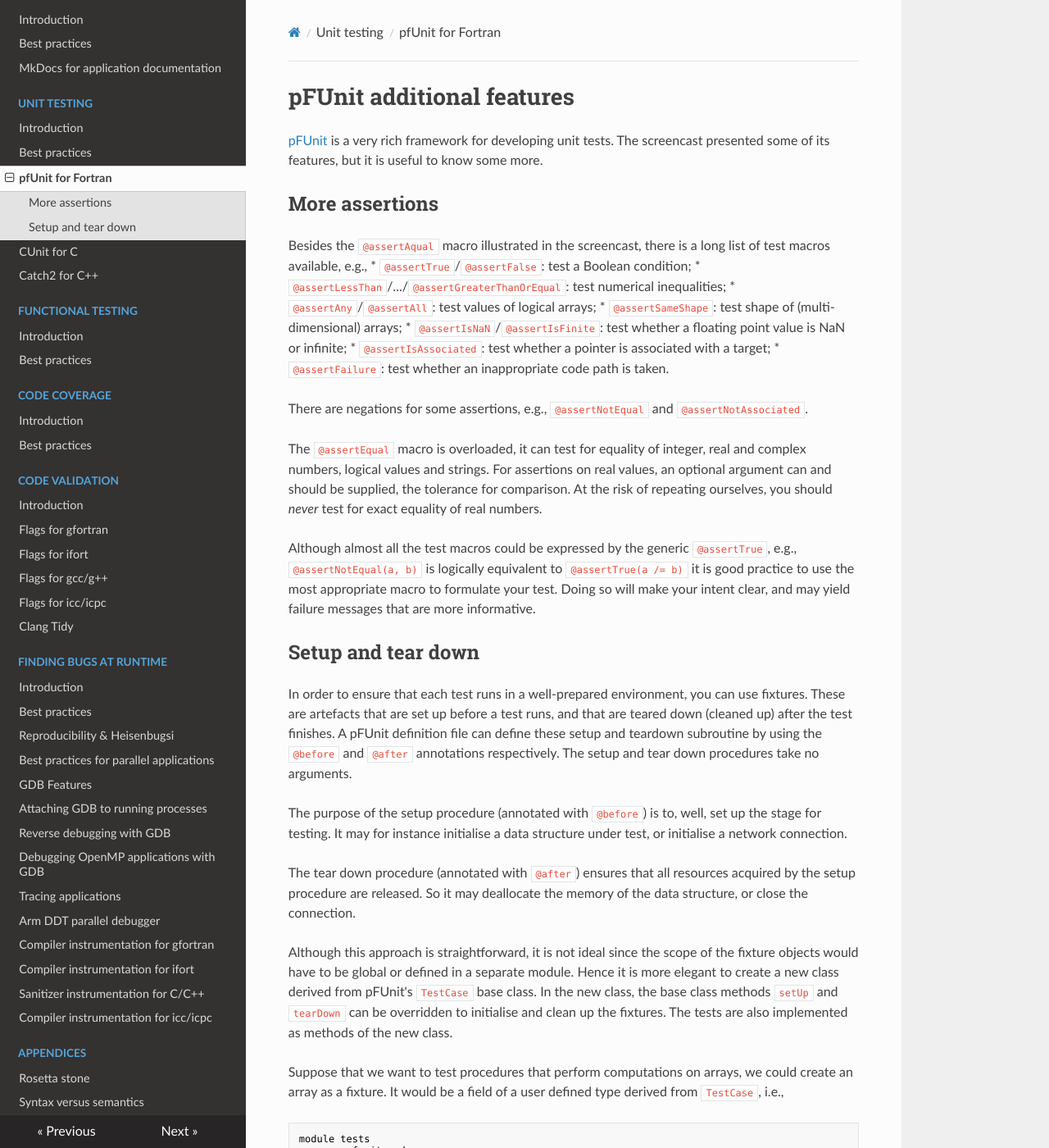
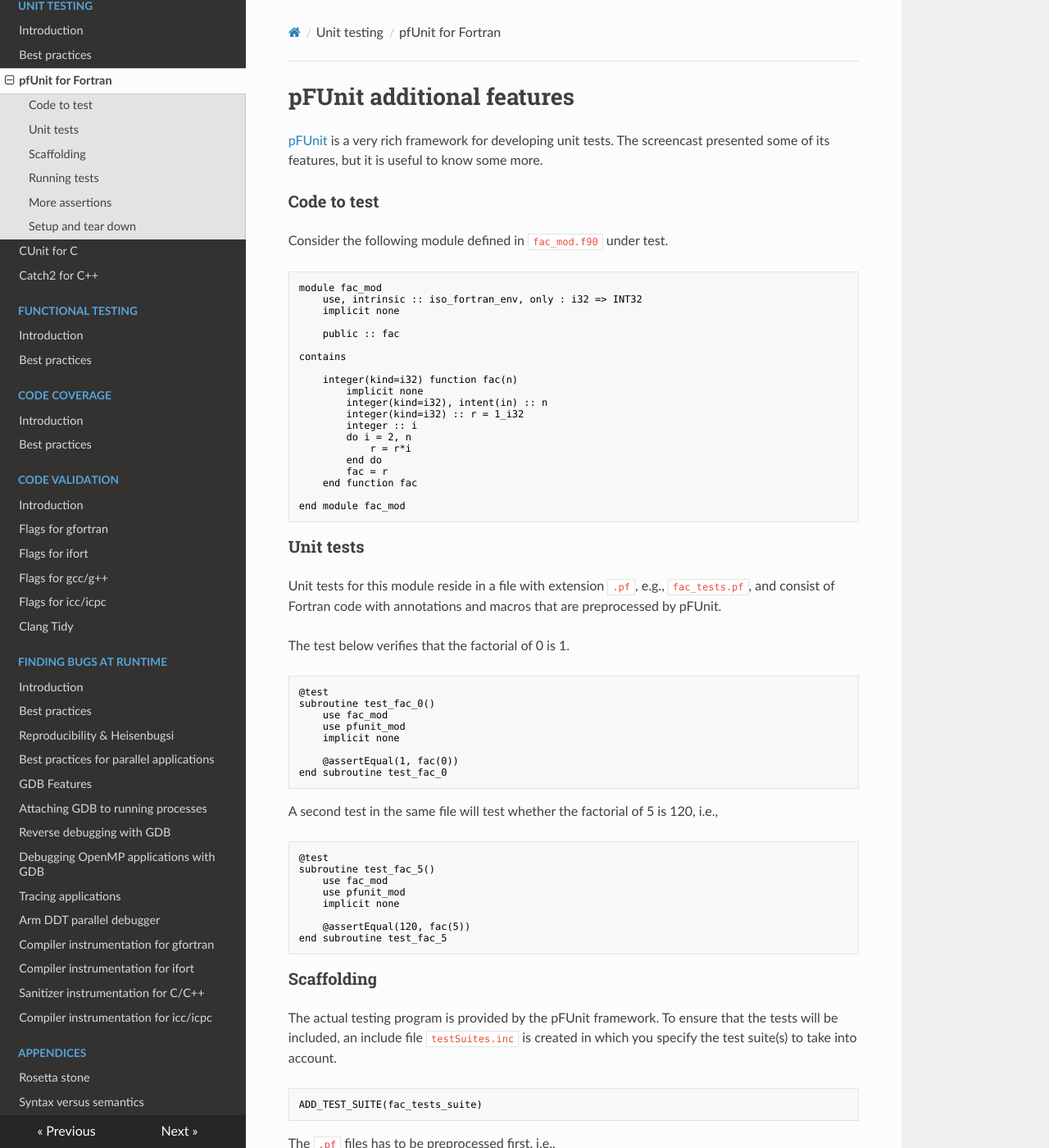
Before and after one commit to gjbex/Defensive_programming_and_debugging, an MkDocs documentation site: the page built from docs/Testing/UnitTesting/pfunit_fortran.md, in a window 1280 px wide and 1400 px high. Shown: the whole window at 82% size. Built offline with MkDocs 1.6.1, drawn with Linux system fonts in a browser that asks for light colours; nearby versions of some CDN libraries; some of the changed text lies outside the part shown.

Commit message:
Add simple pFUnit usage example

```diff
--- a/docs/Testing/UnitTesting/pfunit_fortran.md
+++ b/docs/Testing/UnitTesting/pfunit_fortran.md
@@ -2,10 +2,133 @@
 
 [pFUnit](https://sourceforge.net/projects/pfunit/) is a very rich framework for developing unit tests.  The screencast presented some of its features, but it is useful to know some more.
 
+### Code to test
+
+Consider the following module defined in `fac_mod.f90` under test.
+
+~~~~fortran
+module fac_mod
+    use, intrinsic :: iso_fortran_env, only : i32 => INT32
+    implicit none
+
+    public :: fac
+
+contains
+
+    integer(kind=i32) function fac(n)
+        implicit none
+        integer(kind=i32), intent(in) :: n
+        integer(kind=i32) :: r = 1_i32
+        integer :: i
+        do i = 2, n
+            r = r*i
+        end do
+        fac = r
+    end function fac
+
+end module fac_mod
+~~~~
+
+### Unit tests
+
+Unit tests for this module reside in a file with extension `.pf`, e.g., `fac_tests.pf`, and consist of Fortran code with annotations and macros that are preprocessed by pFUnit.
+
+The test below verifies that the factorial of 0 is 1.
+
+~~~fortran
+@test
+subroutine test_fac_0()
+    use fac_mod
+    use pfunit_mod
+    implicit none
+
+    @assertEqual(1, fac(0))
+end subroutine test_fac_0
+~~~
+
+A second test in the same file will test whether the factorial of 5 is 120, i.e.,
+
+~~~~fortran
+@test
+subroutine test_fac_5()
+    use fac_mod
+    use pfunit_mod
+    implicit none
+
+    @assertEqual(120, fac(5))
+end subroutine test_fac_5
+~~~~
+
+### Scaffolding
+
+The actual testing program is provided by the pFUnit framework.  To ensure that the tests will be included, an include file `testSuites.inc` is created in which you specify the test suite(s) to take into account.
+
+~~~~fortran
+ADD_TEST_SUITE(fac_tests_suite)
+~~~~
+
+The `.pf` files has to be preprocessed first, i.e.,
+
+~~~~
+tests: tests.exe
+
+ifneq ($(BASEMK_INCLUDED),YES)
+include $(PFUNIT)/include/base.mk
+endif
+
+FC = gfortran
+FFLAGS += -g -I$(PFUNIT)/mod -I.
+LIBS = $(PFUNIT)/lib/libpfunit$(LIB_EXT)
+
+SRCS = $(wildcard *.pf)
+OBJS = $(SRCS:.pf=.o)
+APPL_OBJS = fac_mod.o
+
+tests.exe: $(APPL_OBJS) $(OBJS)
+	$(FC) $(FFLAGS) $(FPPFLAGS) -o $@  \
+        $(PFUNIT)/include/driver.F90 $(OBJS) $(APPL_OBJS) $(LIBS)
+
+testSuites.inc: $(SRCS)
+
+%.F90: %.pf
+	$(PFUNIT)/bin/pFUnitParser.py $< $@
+
+fac_mod.o: fac_mod.f90
+	$(FC) $(FFLAGS) -c $<
+
+%.o: %.F90
+	$(FC) -c $(FFLAGS) $(FPPFLAGS) $<
+
+clean:
+	$(RM) *.exe
+~~~~
+
+The `.pf` files will be preprocessed by `pFUnitParser.py` into `.F90` files.  Note the `.F90` extension which ensure that the Fortran preprocessor will be called prior to compilation.
+
+The executable is built using the provided `driver.F90 that will use the `testSuites.inc` file to determine the test suites to run.
+
+To build the tests, the `PFUNIT` environment variable should be set to the path where pFUnit is installed, and make can be run, i.e.,
+
+~~~~bash
+$ export PFUNIT=/path/to/pfunit
+$ make
+~~~~
+
+### Running tests
+
+When the executable is successfully built, you can run the tests by executing it.
+
+~~~~bash
+$ ./tests.exe
+~~~~
+
+The test for the factorial of 5 will fail since the implementation contains a bug.
+
 
 ## More assertions
 
-Besides the `@assertAqual` macro illustrated in the screencast, there is a long list of test macros available, e.g.,
+Besides the `@assertAqual` macro illustrated above, there is a long list of test macros available, e.g.,
+
   * `@assertTrue`/`@assertFalse`: test a Boolean condition;
   * `@assertLessThan`/.../`@assertGreaterThanOrEqual`: test numerical inequalities;
   * `@assertAny`/`@assertAll`: test values of logical arrays;
```
